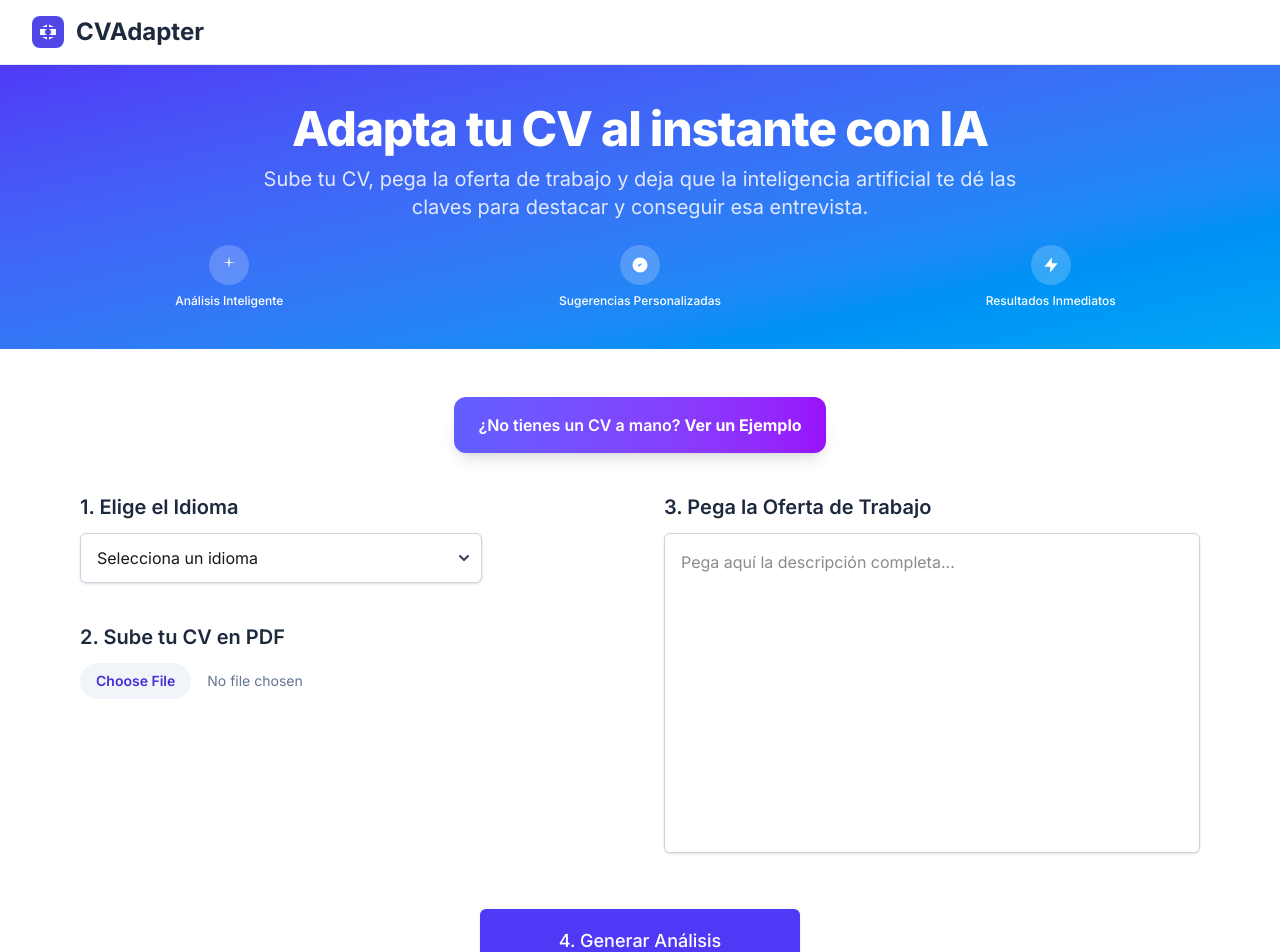
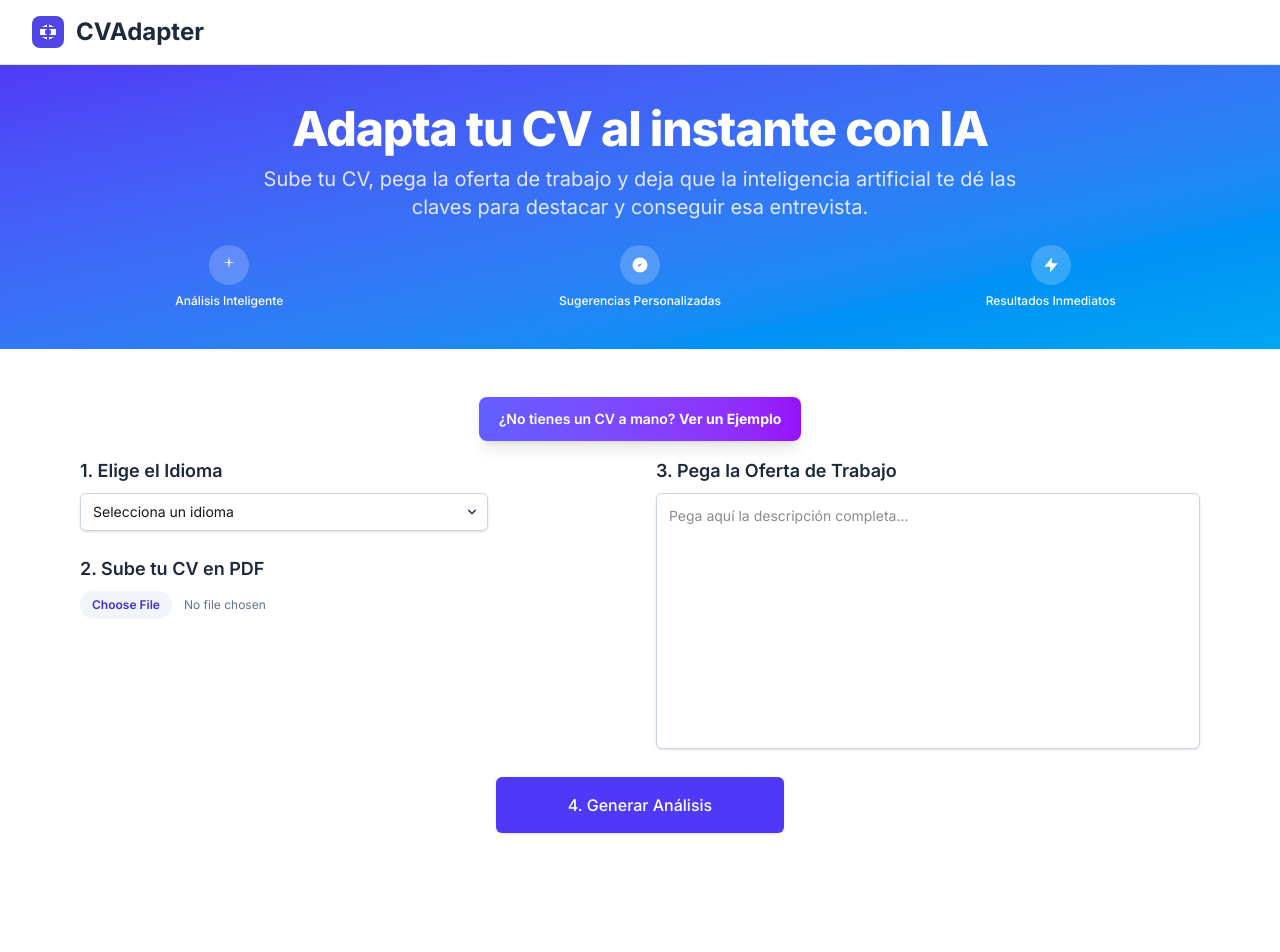
Before and after one commit to JCDataAnalysis/cv-adapter-ai-web, a Next.js app: page / in a window 1280 px wide. Shown: the top 952 px of the page. After the commit the page ends 881 px from the top, so only its background shows below. Built offline with nearby package versions, Linux system fonts and the light colour scheme.

Commit message:
Update CvForm.tsx

```diff
--- a/src/components/CvForm.tsx
+++ b/src/components/CvForm.tsx
@@ -175,11 +175,11 @@ export default function CvForm() {
     <div className="w-full max-w-7xl mx-auto px-4 sm:px-6 lg:px-8">
       {!analysisResult && (
         <>
-          <div className="text-center mb-10">
+          <div className="text-center mb-4">
             <button
               type="button"
               onClick={handleDemo}
-              className="group relative inline-flex items-center gap-3 px-6 py-4 bg-gradient-to-r from-indigo-500 to-purple-600 hover:from-indigo-600 hover:to-purple-700 text-white font-semibold rounded-xl shadow-lg hover:shadow-xl transform hover:scale-105 transition-all duration-300 text-base border-0 overflow-hidden"
+              className="group relative inline-flex items-center gap-2 px-5 py-3 bg-gradient-to-r from-indigo-500 to-purple-600 hover:from-indigo-600 hover:to-purple-700 text-white font-semibold rounded-lg shadow-lg hover:shadow-xl transform hover:scale-105 transition-all duration-300 text-sm border-0 overflow-hidden"
             >
               {/* Background glow effect */}
               <div className="absolute inset-0 bg-gradient-to-r from-white/20 to-transparent opacity-0 group-hover:opacity-100 transition-opacity duration-300"></div>
@@ -190,15 +190,15 @@ export default function CvForm() {
               </span>
             </button>
           </div>
-          <form onSubmit={handleSubmit} className="space-y-8">
-            <div className="grid grid-cols-1 lg:grid-cols-2 gap-x-12 gap-y-10">
-              <div className="space-y-10">
+          <form onSubmit={handleSubmit} className="space-y-4">
+            <div className="grid grid-cols-1 lg:grid-cols-2 gap-x-8 gap-y-6">
+              <div className="space-y-6">
                 <div>
-                  <h2 className="text-xl font-semibold text-slate-800 mb-3 flex items-center gap-3">
+                  <h2 className="text-lg font-semibold text-slate-800 mb-2 flex items-center gap-2">
                     1. Elige el Idioma
                     {language && (
-                      <div className="w-6 h-6 bg-green-500 rounded-full flex items-center justify-center checkmark-animate">
-                        <svg className="w-4 h-4 text-white" fill="currentColor" viewBox="0 0 20 20">
+                      <div className="w-5 h-5 bg-green-500 rounded-full flex items-center justify-center checkmark-animate">
+                        <svg className="w-3 h-3 text-white" fill="currentColor" viewBox="0 0 20 20">
                           <path fillRule="evenodd" d="M16.707 5.293a1 1 0 010 1.414l-8 8a1 1 0 01-1.414 0l-4-4a1 1 0 011.414-1.414L8 12.586l7.293-7.293a1 1 0 011.414 0z" clipRule="evenodd" />
                         </svg>
                       </div>
@@ -210,42 +210,42 @@ export default function CvForm() {
                       value={language}
                       onChange={(e) => setLanguage(e.target.value)}
                       required
-                      className="appearance-none w-full block pl-4 pr-10 py-3 text-base border border-slate-300 bg-white rounded-md shadow-sm focus:outline-none focus:ring-2 focus:ring-indigo-500 focus:border-indigo-500 transition-all"
+                      className="appearance-none w-full block pl-3 pr-8 py-2 text-sm border border-slate-300 bg-white rounded-md shadow-sm focus:outline-none focus:ring-2 focus:ring-indigo-500 focus:border-indigo-500 transition-all"
                     >
                       <option value="">Selecciona un idioma</option>
                       <option value="Español">Español</option>
                       <option value="Inglés">Inglés</option>
                     </select>
                     <div className="pointer-events-none absolute inset-y-0 right-0 flex items-center px-2 text-slate-700">
-                      <svg className="h-5 w-5" xmlns="http://www.w3.org/2000/svg" viewBox="0 0 20 20" fill="currentColor" aria-hidden="true">
+                      <svg className="h-4 w-4" xmlns="http://www.w3.org/2000/svg" viewBox="0 0 20 20" fill="currentColor" aria-hidden="true">
                         <path fillRule="evenodd" d="M5.293 7.293a1 1 0 011.414 0L10 10.586l3.293-3.293a1 1 0 111.414 1.414l-4 4a1 1 0 01-1.414 0l-4-4a1 1 0 010-1.414z" clipRule="evenodd" />
                       </svg>
                     </div>
                   </div>
                 </div>
                 <div>
-                  <h2 className="text-xl font-semibold text-slate-800 mb-3 flex items-center gap-3">
+                  <h2 className="text-lg font-semibold text-slate-800 mb-2 flex items-center gap-2">
                     2. Sube tu CV en PDF
                     {(fileName || cvText) && (
-                      <div className="w-6 h-6 bg-green-500 rounded-full flex items-center justify-center checkmark-animate">
-                        <svg className="w-4 h-4 text-white" fill="currentColor" viewBox="0 0 20 20">
+                      <div className="w-5 h-5 bg-green-500 rounded-full flex items-center justify-center checkmark-animate">
+                        <svg className="w-3 h-3 text-white" fill="currentColor" viewBox="0 0 20 20">
                           <path fillRule="evenodd" d="M16.707 5.293a1 1 0 010 1.414l-8 8a1 1 0 01-1.414 0l-4-4a1 1 0 011.414-1.414L8 12.586l7.293-7.293a1 1 0 011.414 0z" clipRule="evenodd" />
                         </svg>
                       </div>
                     )}
                   </h2>
                   <input type="file" accept=".pdf" onChange={handleFileChange}
-                         className="w-full text-sm text-slate-500 file:mr-4 file:py-2 file:px-4 file:rounded-full file:border-0 file:text-sm file:font-semibold file:bg-slate-100 file:text-indigo-700 hover:file:bg-indigo-100 transition-colors"/>
-                  {fileName && <span className="text-sm text-slate-500 mt-2">Archivo: {fileName} {loading && !analysisResult ? '(Procesando...)' : '(Listo)'}</span>}
-                  {cvText && !fileName && <span className="text-sm text-green-600 mt-2">✓ CV de ejemplo cargado</span>}
+                         className="w-full text-xs text-slate-500 file:mr-3 file:py-1.5 file:px-3 file:rounded-full file:border-0 file:text-xs file:font-semibold file:bg-slate-100 file:text-indigo-700 hover:file:bg-indigo-100 transition-colors"/>
+                  {fileName && <span className="text-xs text-slate-500 mt-1.5">Archivo: {fileName} {loading && !analysisResult ? '(Procesando...)' : '(Listo)'}</span>}
+                  {cvText && !fileName && <span className="text-xs text-green-600 mt-1.5">✓ CV de ejemplo cargado</span>}
                 </div>
               </div>
               <div className="flex flex-col">
-                <h2 className="text-xl font-semibold text-slate-800 mb-3 flex items-center gap-3">
+                <h2 className="text-lg font-semibold text-slate-800 mb-2 flex items-center gap-2">
                   3. Pega la Oferta de Trabajo
                   {jobOffer && (
-                    <div className="w-6 h-6 bg-green-500 rounded-full flex items-center justify-center checkmark-animate">
-                      <svg className="w-4 h-4 text-white" fill="currentColor" viewBox="0 0 20 20">
+                    <div className="w-5 h-5 bg-green-500 rounded-full flex items-center justify-center checkmark-animate">
+                      <svg className="w-3 h-3 text-white" fill="currentColor" viewBox="0 0 20 20">
                         <path fillRule="evenodd" d="M16.707 5.293a1 1 0 010 1.414l-8 8a1 1 0 01-1.414 0l-4-4a1 1 0 011.414-1.414L8 12.586l7.293-7.293a1 1 0 011.414 0z" clipRule="evenodd" />
                       </svg>
                     </div>
@@ -253,24 +253,24 @@ export default function CvForm() {
                 </h2>
                 <textarea id="job-offer-input" value={jobOffer} onChange={(e) => setJobOffer(e.target.value)}
                           placeholder="Pega aquí la descripción completa..." required
-                          className="w-full flex-grow h-80 p-4 border border-slate-300 bg-white rounded-md shadow-sm focus:outline-none focus:ring-2 focus:ring-indigo-500 focus:border-indigo-500 transition-all resize-none"/>
+                          className="w-full flex-grow h-64 p-3 border border-slate-300 bg-white rounded-md shadow-sm focus:outline-none focus:ring-2 focus:ring-indigo-500 focus:border-indigo-500 transition-all resize-none text-sm"/>
               </div>
             </div>
-            <div className="flex justify-center pt-6">
+            <div className="flex justify-center pt-3">
               <button type="submit" disabled={loading}
-                className="flex items-center justify-center w-80 h-16 px-8 py-4 border border-transparent text-lg font-medium rounded-md shadow-sm text-white bg-indigo-600 hover:bg-indigo-700 disabled:bg-slate-400 transition-all transform hover:scale-105 whitespace-nowrap"
+                className="flex items-center justify-center w-72 h-14 px-6 py-3 border border-transparent text-base font-medium rounded-md shadow-sm text-white bg-indigo-600 hover:bg-indigo-700 disabled:bg-slate-400 transition-all transform hover:scale-105 whitespace-nowrap"
               >
                 {loading ? (
-                  <div className="flex items-center justify-center gap-3">
+                  <div className="flex items-center justify-center gap-2">
                     <div className="relative">
                       {/* Outer ring */}
-                      <div className="w-8 h-8 border-4 border-indigo-200 rounded-full animate-pulse-ring"></div>
+                      <div className="w-6 h-6 border-3 border-indigo-200 rounded-full animate-pulse-ring"></div>
                       {/* Spinning ring */}
-                      <div className="absolute top-0 left-0 w-8 h-8 border-4 border-transparent border-t-indigo-600 rounded-full animate-spin"></div>
+                      <div className="absolute top-0 left-0 w-6 h-6 border-3 border-transparent border-t-indigo-600 rounded-full animate-spin"></div>
                       {/* Inner dot */}
-                      <div className="absolute top-1/2 left-1/2 w-2 h-2 bg-indigo-600 rounded-full transform -translate-x-1/2 -translate-y-1/2 animate-pulse"></div>
+                      <div className="absolute top-1/2 left-1/2 w-1.5 h-1.5 bg-indigo-600 rounded-full transform -translate-x-1/2 -translate-y-1/2 animate-pulse"></div>
                     </div>
-                    <span className="text-indigo-600 font-medium">Generando análisis...</span>
+                    <span className="text-indigo-600 font-medium text-sm">Generando análisis...</span>
                   </div>
                 ) : '4. Generar Análisis'}
               </button>
@@ -280,17 +280,17 @@ export default function CvForm() {
       )}
 
       {error && (
-        <div className="mt-12 max-w-2xl mx-auto animate-fade-in">
-          <div className="bg-red-50 border-l-4 border-red-400 p-4 rounded-r-lg shadow">
+        <div className="mt-8 max-w-2xl mx-auto">
+          <div className="bg-red-50 border-l-4 border-red-400 p-3 rounded-r-lg shadow">
             <div className="flex">
               <div className="flex-shrink-0">
-                <svg className="h-5 w-5 text-red-400" xmlns="http://www.w3.org/2000/svg" viewBox="0 0 20 20" fill="currentColor" aria-hidden="true">
+                <svg className="h-4 w-4 text-red-400" xmlns="http://www.w3.org/2000/svg" viewBox="0 0 20 20" fill="currentColor" aria-hidden="true">
                   <path fillRule="evenodd" d="M10 18a8 8 0 100-16 8 8 0 000 16zM8.707 7.293a1 1 0 00-1.414 1.414L8.586 10l-1.293 1.293a1 1 0 101.414 1.414L10 11.414l1.293 1.293a1 1 0 001.414-1.414L11.414 10l1.293-1.293a1 1 0 00-1.414-1.414L10 8.586 8.707 7.293z" clipRule="evenodd" />
                 </svg>
               </div>
               <div className="ml-3">
-                <p className="text-sm font-medium text-red-800">Ha ocurrido un error</p>
-                <p className="text-sm text-red-700 mt-2">{error}</p>
+                <p className="text-xs font-medium text-red-800">Ha ocurrido un error</p>
+                <p className="text-xs text-red-700 mt-1">{error}</p>
               </div>
             </div>
           </div>
```
